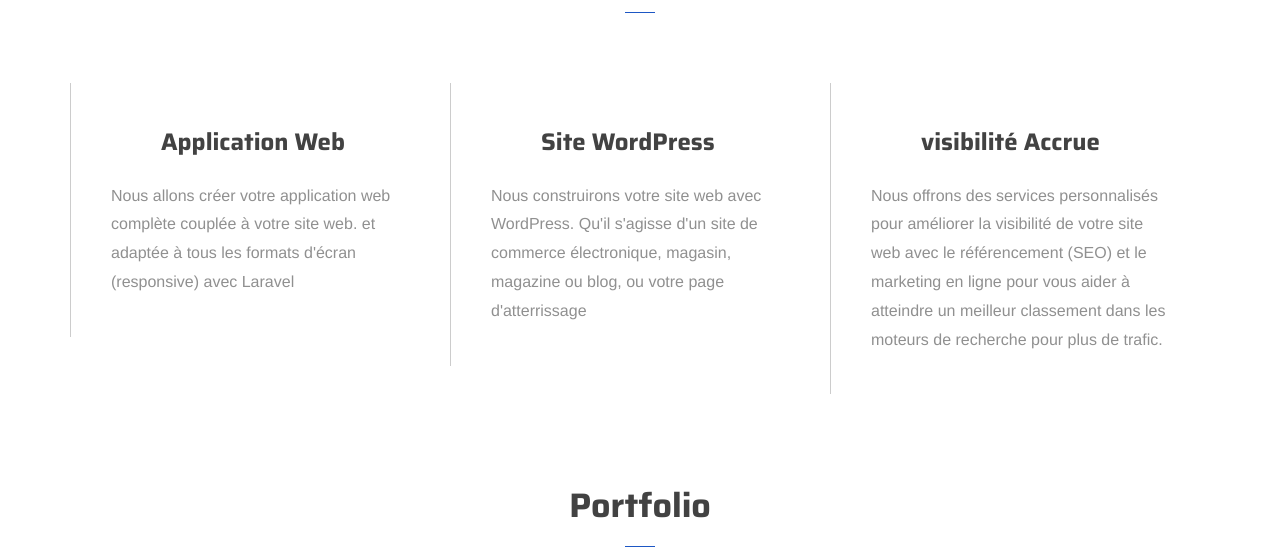
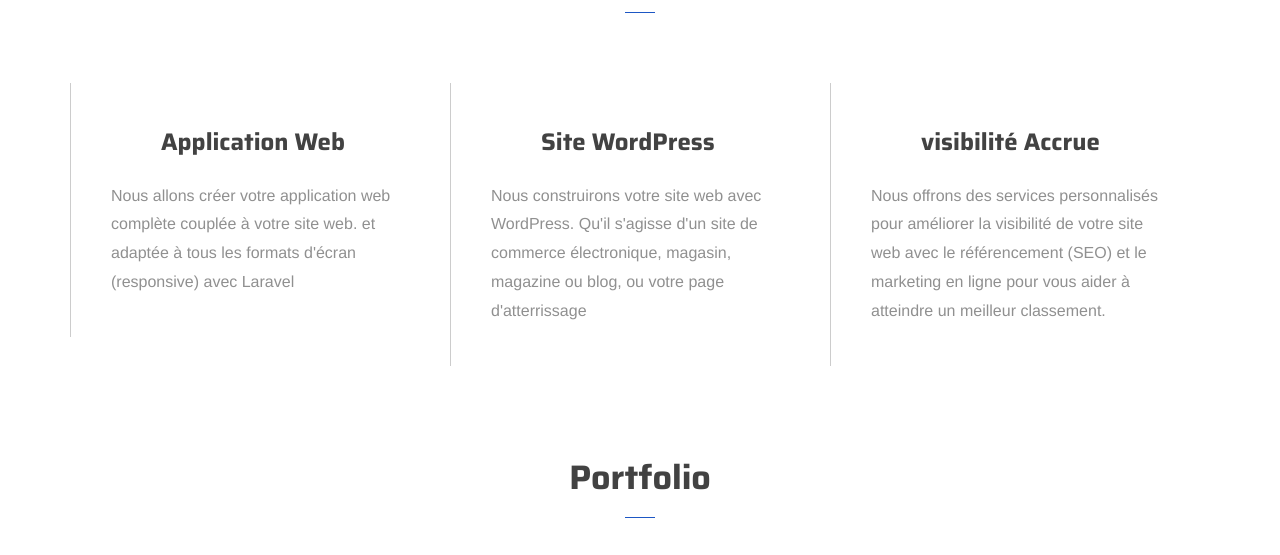
Before and after one commit to webcreation-dev/realisations, a plain HTML site: page index.html in a window 1280 px wide. Shown: the part 940-1495 px from the top of the page. Drawn offline with Linux system fonts and the light colour scheme; a web font is replaced by a local one.

Commit message:
update services description

```diff
--- a/index.html
+++ b/index.html
@@ -281,8 +281,7 @@
                                           Nous offrons des services personnalisés pour améliorer
                                           la visibilité de votre site web avec le
                                           référencement (SEO) et le marketing en ligne pour
-                                          vous aider à atteindre un meilleur classement dans les moteurs
-                                          de recherche pour plus de trafic.
+                                          vous aider à atteindre un meilleur classement.
                                         </div>
                                     </div>
                                 </div>
```
